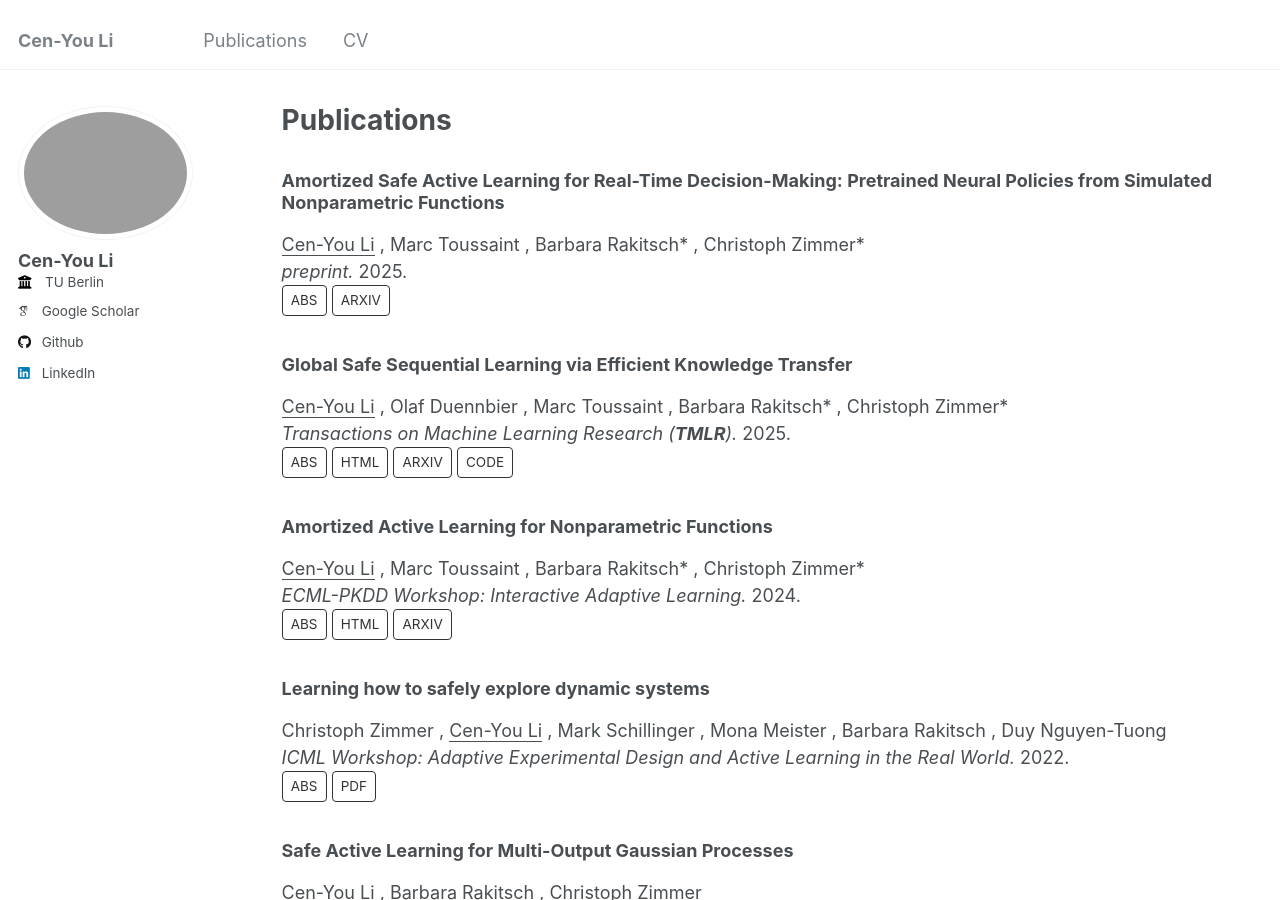
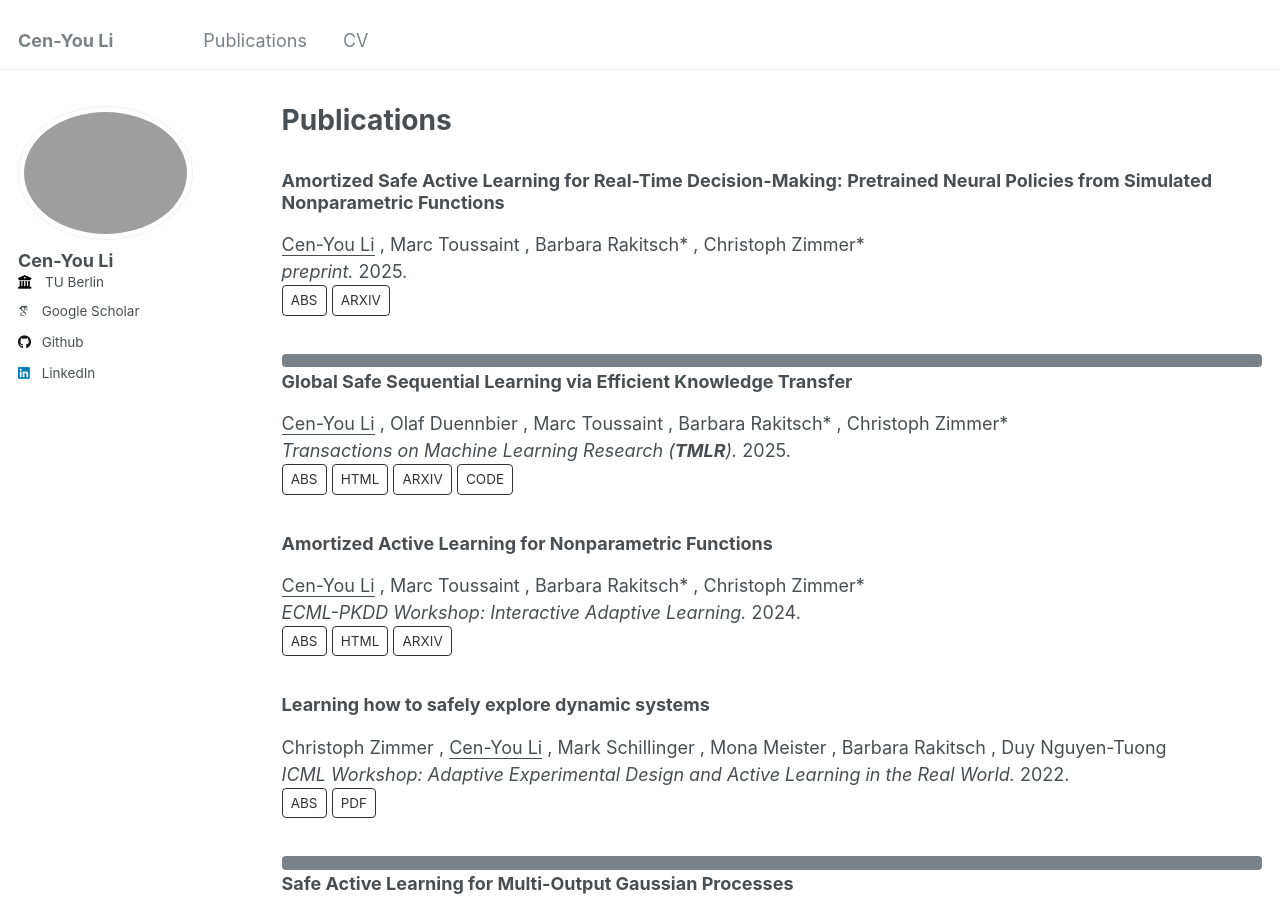
Before and after one commit to cenyou/cenyou.github.io, a Jekyll site: the page built from _pages/publications.html, in a window 1280 px wide and 900 px high. Built offline with Jekyll 4.4.1, drawn with Linux system fonts in a browser that asks for light colours; some web fonts are replaced.

Commit message:
try badge block

```diff
--- a/_pages/publications.html
+++ b/_pages/publications.html
@@ -17,6 +17,7 @@ author_profile: true
   <div class="{{ include.type | default: 'list' }}__item">
     <article>
       <h3 itemprop="headline">
+        {% if post.venue_highlight %}<a class="btn btn--block" style="text-decoration:none;">{{venue_highlight}}</a>{% endif %}
         <strong>{{ post.title }}</strong>
       </h3>
       <p>
```
